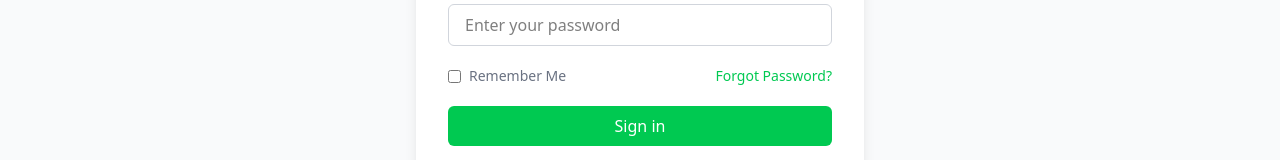
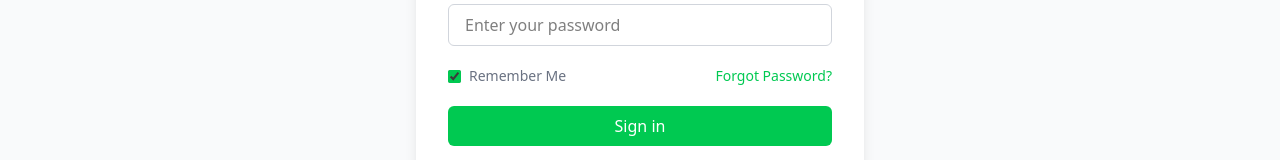
Before and after one commit to swechhyamaharjan/RecipeSharingWebApp, a React app in the folder frontend/: page /signin in a window 1280 px wide. Shown: the part 466-626 px from the top of the page. Built offline with nearby package versions, Linux system fonts and the light colour scheme; no server answers; the HTML template or start-up script is replaced by a standard one.

Commit message:
handle remember me safely and prevent login server crash

```diff
--- a/frontend/src/pages/RecipesPage.jsx
+++ b/frontend/src/pages/RecipesPage.jsx
@@ -75,7 +75,7 @@ const RecipePage = () => {
             </div>
 
             {/* Description */}
-            <div className="h-8 mb-4">
+            <div className="h-8 mb-8">
               {recipe.description && (
                 <p className="text-gray-600 text-sm line-clamp-3">
                   {recipe.description}
--- a/frontend/src/pages/Signin.jsx
+++ b/frontend/src/pages/Signin.jsx
@@ -4,26 +4,32 @@ import { useSelector, useDispatch } from 'react-redux'
 import { useLoginMutation } from '../slices/userapiSlice'
 import { setCredentials } from '../slices/authSlice'
 import { toast } from 'react-toastify'
-import {useNavigate} from "react-router"
+import { useNavigate } from "react-router"
 import Loader from "../components/Loader"
 
 
 const Signin = () => {
   const [email, setEmail] = useState("");
   const [password, setPassword] = useState("");
-  const [login, {isLoading}] = useLoginMutation();
+  const [login, { isLoading }] = useLoginMutation();
   const navigate = useNavigate();
   const dispatch = useDispatch();
-  const { userInfo } = useSelector((state)=>state.auth);
+  const { userInfo } = useSelector((state) => state.auth);
 
-  const submitHandler = async(e)=>{
+  const [rememberMe, setRememberMe] = useState('false');
+
+  const submitHandler = async (e) => {
     e.preventDefault();
     try {
-     const res = await login({email, password}).unwrap();
+      if (!email || !password) {
+        toast.error("Please enter email and password");
+        return;
+      }
+      const res = await login({ email, password, rememberMe }).unwrap();
       dispatch(setCredentials(res.user));
-     if(res.user.isAdmin){
+      if (res.user.isAdmin) {
         navigate("/admin")
-     }else{
+      } else {
         navigate("/")
       }
     } catch (error) {
@@ -57,12 +63,15 @@ const Signin = () => {
               type='password'
               placeholder='Enter your password'
               className='w-full px-4 py-2 border border-gray-300 rounded-md focus:outline-none focus:ring-2 focus:ring-green-500'
-              onChange={(e) => setPassword(e.target.value)}/>
+              onChange={(e) => setPassword(e.target.value)} />
           </div>
 
           <div className='flex items-center justify-between text-sm'>
             <label className='flex items-center gap-2 text-gray-500'>
-              <input type="checkbox" className='accent-green-500' />
+              <input type="checkbox"
+              checked={rememberMe}
+              onChange={(e)=>setRememberMe(e.target.checked)}
+              className='accent-green-500' />
               Remember Me
             </label>
             <a href="#" className='text-green-500 hover:underline'>Forgot Password?</a>
@@ -72,7 +81,7 @@ const Signin = () => {
             className='w-full bg-green-500 text-white py-2 rounded-md hover:bg-green-600'>
             Sign in
           </button>
-          {isLoading && <Loader/> }
+          {isLoading && <Loader />}
         </form>
 
         <p className='text-center text-gray-500 mt-6'>Don't have an account? {" "}
```
Also changed, not shown: 2 other files (tests, documents, lock files or other folders). Lines whose indentation alone changed are shown as unchanged.
